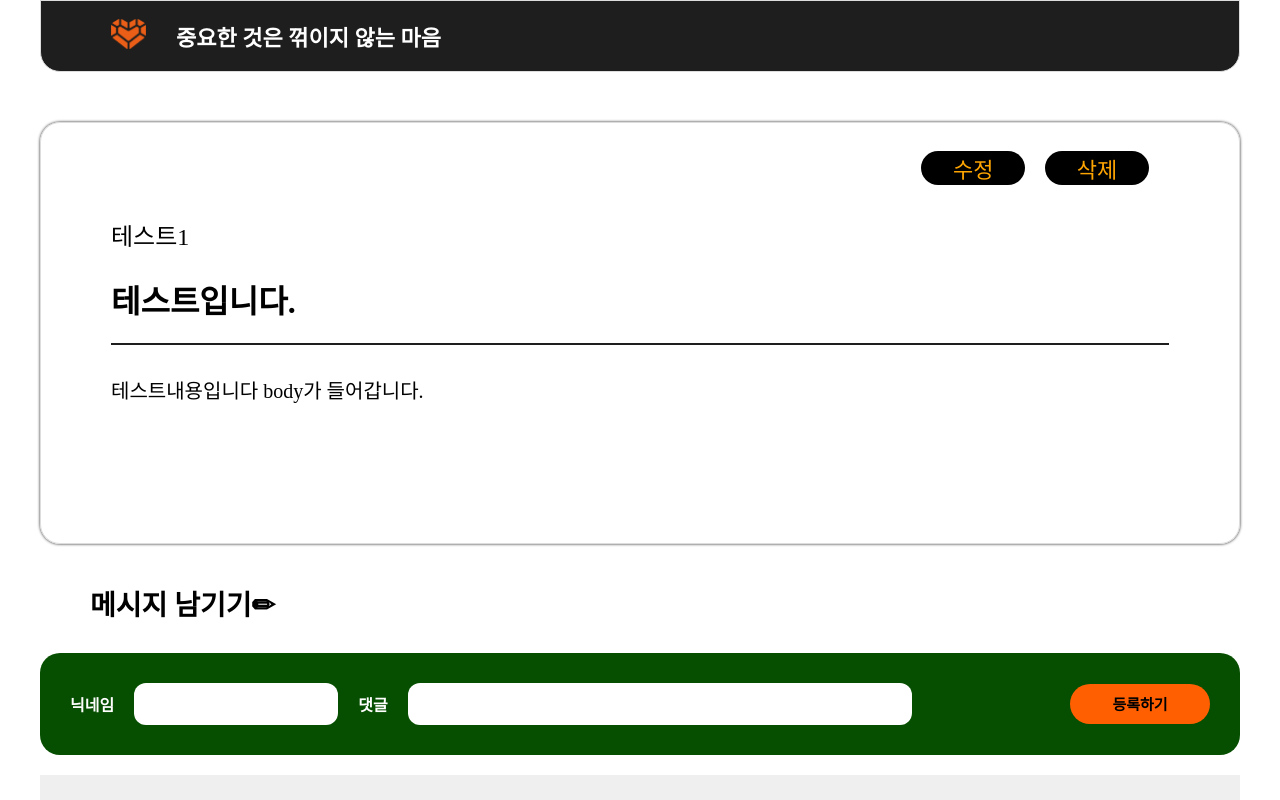
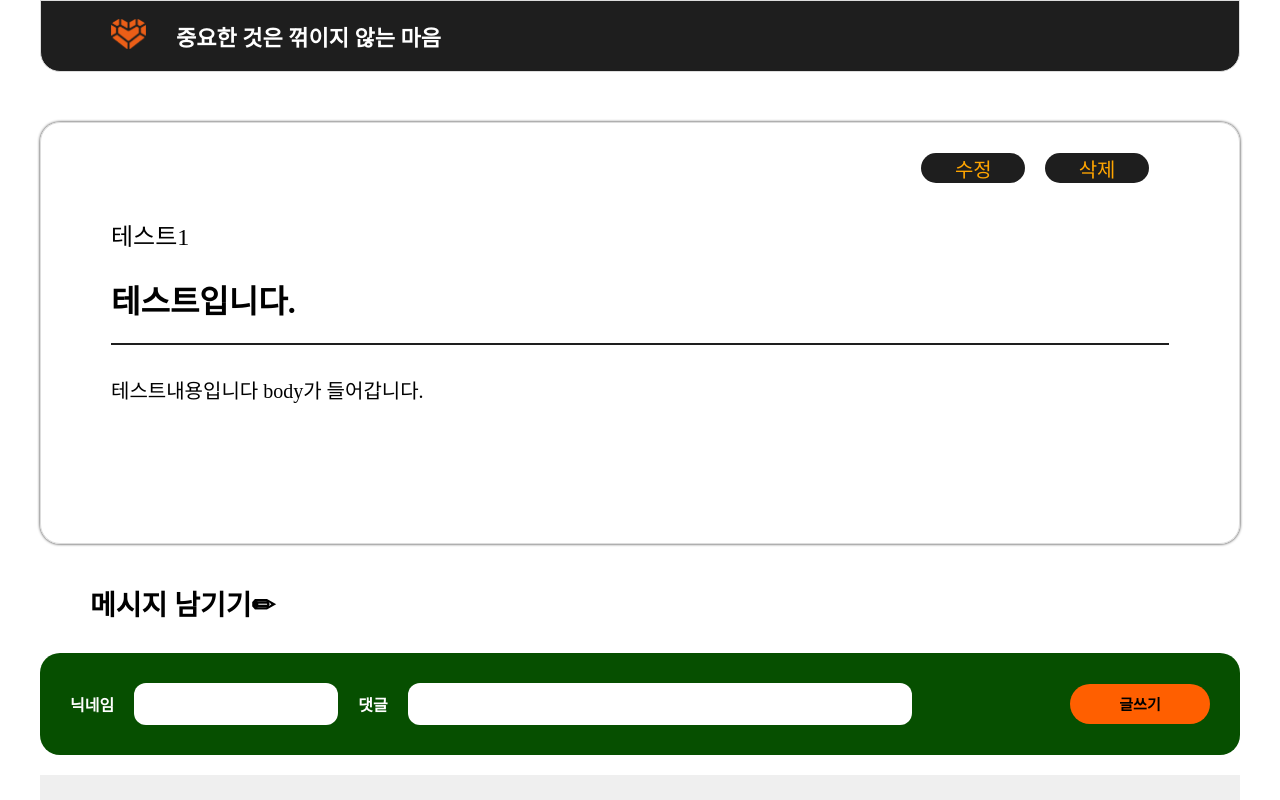
Before and after one commit to DahyeJang/week-3-unbreakable-heart, a React (Create React App) app: page /detail/1 in a window 1280 px wide. Shown: the top 800 px of the page. Built offline with nearby package versions, Linux system fonts and the light colour scheme; data requests are answered from the project's data file; a web font is replaced by a local one.

Commit message:
커스텀 버튼 수정

```diff
--- a/src/components/CommentAdd.js
+++ b/src/components/CommentAdd.js
@@ -4,6 +4,7 @@ import { useDispatch } from "react-redux";
 import { useParams } from "react-router-dom";
 import { __createComments } from "../redux/modules/comments";
 import useIP from "./hooks/useIP";
+import CustomButton from "./CustomButton";
 
 function CommentAdd() {
   const dispatch = useDispatch();
@@ -17,6 +18,9 @@ function CommentAdd() {
     content: "",
   });
 
+  const buttonCss =
+    "background-color: #ff5f00; width: 140px; height: 40px;border-radius: 20px; border: none; color: black; font-weight: 700; font-size: 15px;";
+
   // const onChangeHandler = (event) => {
   //   const { name, value } = event.target;
   //   setComment({ ...comment, [name]: value });
@@ -24,9 +28,9 @@ function CommentAdd() {
 
   const createHandler = (e) => {
     if (comment.name.trim() === "") {
-      alert("닉네임이 비워져 있습니다!");
+      alert("닉네임을 입력해주세요");
     } else if (comment.content.trim() === "") {
-      alert("내용이 비워져 있습니다!");
+      alert("내용을 입력해주세요");
     } else {
       e.preventDefault();
       dispatch(__createComments(comment));
@@ -54,7 +58,7 @@ function CommentAdd() {
             onChange={onChangeHandler}
           ></StInput2>
         </StInputGroup>
-        <StBtn>등록하기</StBtn>
+        <CustomButton css={buttonCss} value="글쓰기"></CustomButton>
       </StForm>
     </>
   );
@@ -99,13 +103,13 @@ const StInput2 = styled.input`
   height: 40px;
 `;
 
-const StBtn = styled.button`
-  background-color: #ff5f00;
-  width: 140px;
-  height: 40px;
-  border-radius: 20px;
-  border: none;
-  color: black;
-  font-weight: 700;
-  font-size: 15px;
-`;
+// const StBtn = styled.button`
+//   background-color: #ff5f00;
+//   width: 140px;
+//   height: 40px;
+//   border-radius: 20px;
+//   border: none;
+//   color: black;
+//   font-weight: 700;
+//   font-size: 15px;
+// `;
--- a/src/components/DetailPlan.js
+++ b/src/components/DetailPlan.js
@@ -10,8 +10,8 @@ const DetailPlan = () => {
   const dispatch = useDispatch();
   const navigate = useNavigate();
   const buttonCss =
-    " font-size: 22px; width :10%; : fit-content; height : fit-content;  border : none; background: black; color : orange; border-radius :20px;";
-  const hoverCss = "background-color:#FF5F00; color:black; transition: 0.7s;";
+    " font-size: 20px; height: 30px; width :10%; border : none; background: #1e1e1e; color : orange; border-radius :20px;";
+  const hoverCss = "background-color:#FF5F00; color:black; transition: 0.6s;";
 
   useED(__getPlans);
 
```
